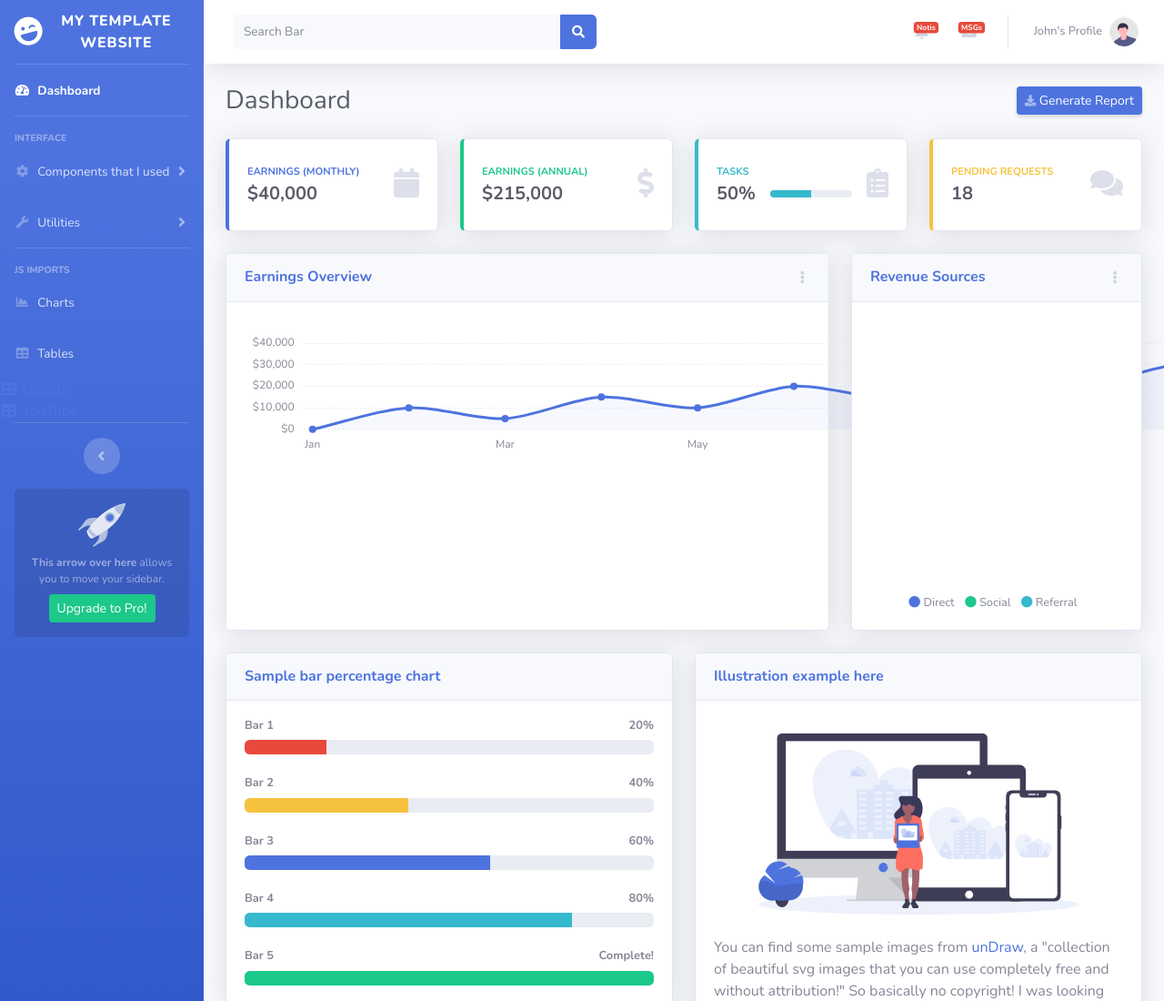
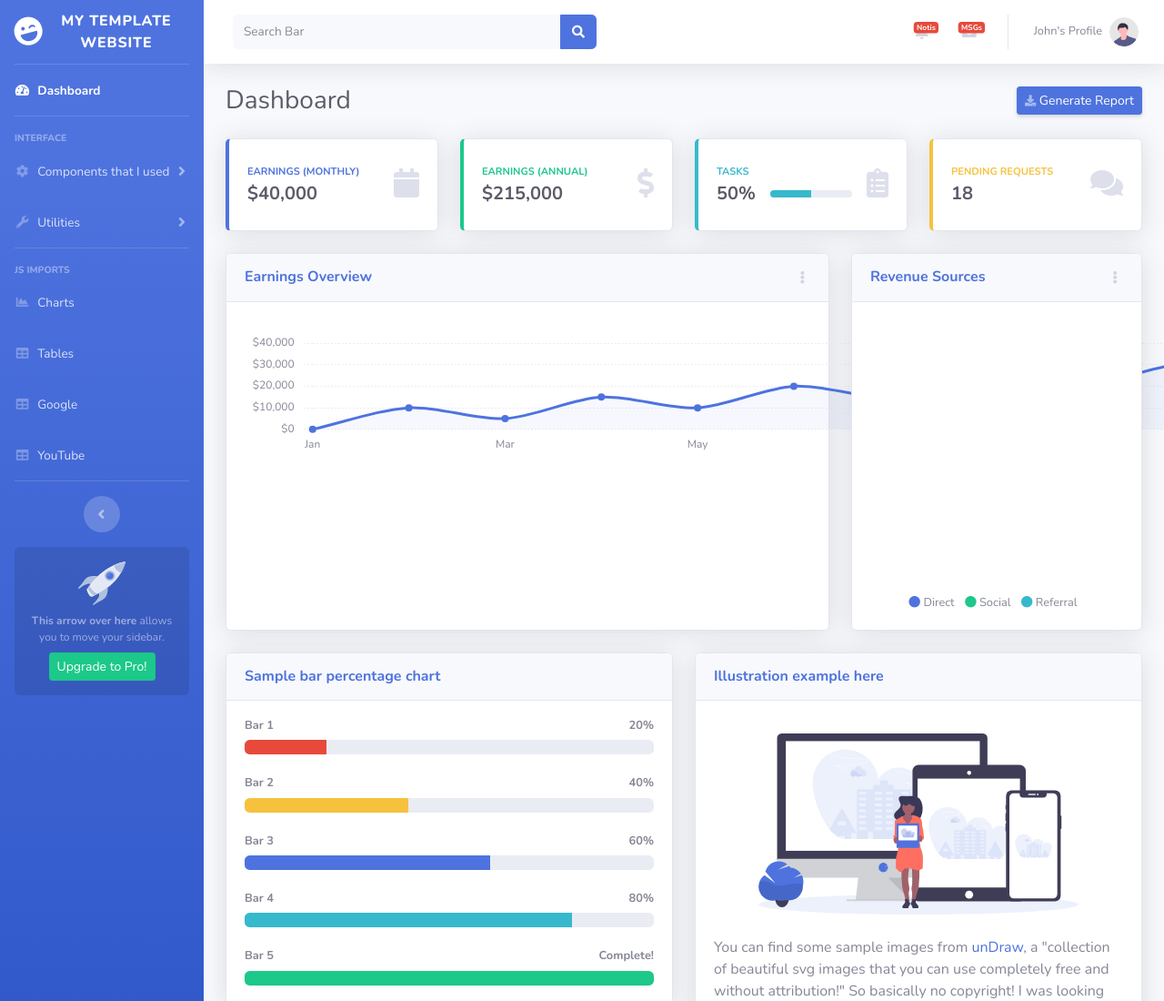
Before and after one commit to Skywaterr/Skywaterr.github.io, a website with bundled scripts: page index.html in a window 1280 px wide. Shown: the top 1100 px of the page at 91% size. Built offline with nearby package versions, Linux system fonts and the light colour scheme.

```diff
--- a/index.html
+++ b/index.html
@@ -135,16 +135,16 @@
 
             <!-- Nav Item - Tables -->
             <li class="nav-item">
-              <a href="https://www.google.com">
-                  <i class="fas fa-fw fa-table"></i>
-                  <span>Google</span></a>
-            </li>
+              <a class="nav-link" href="https://www.google.com">
+                <i class="fas fa-fw fa-table"></i>
+                <span>Google</span></a>
+        </li>
 
             <!-- Nav Item - Tables -->
             <li class="nav-item">
-              <a href="https://www.youtube.com">
-                  <i class="fas fa-fw fa-table"></i>
-                  <span>YouTube</span></a>
+              <a class="nav-link" href="https://www.youtube.com">
+                <i class="fas fa-fw fa-table"></i>
+                <span>YouTube</span></a>
             </li>
 
           </li>
```
